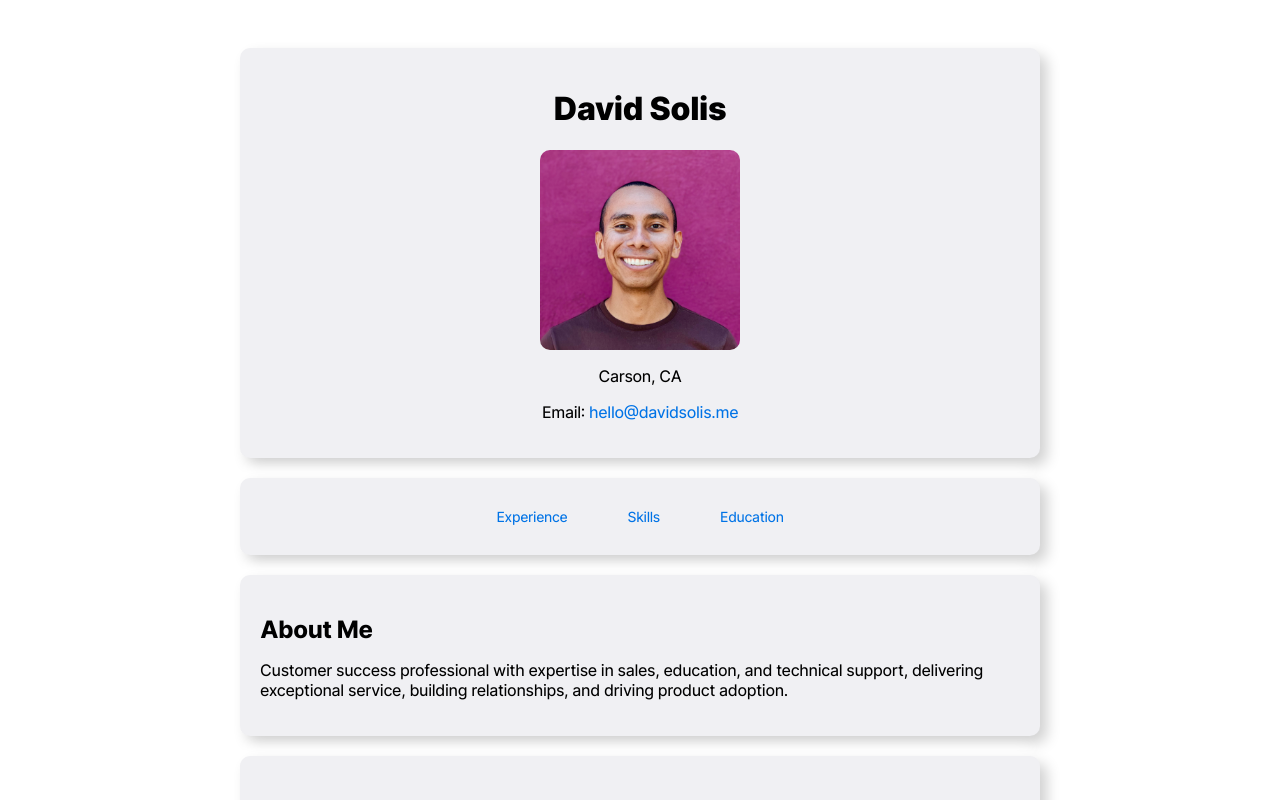
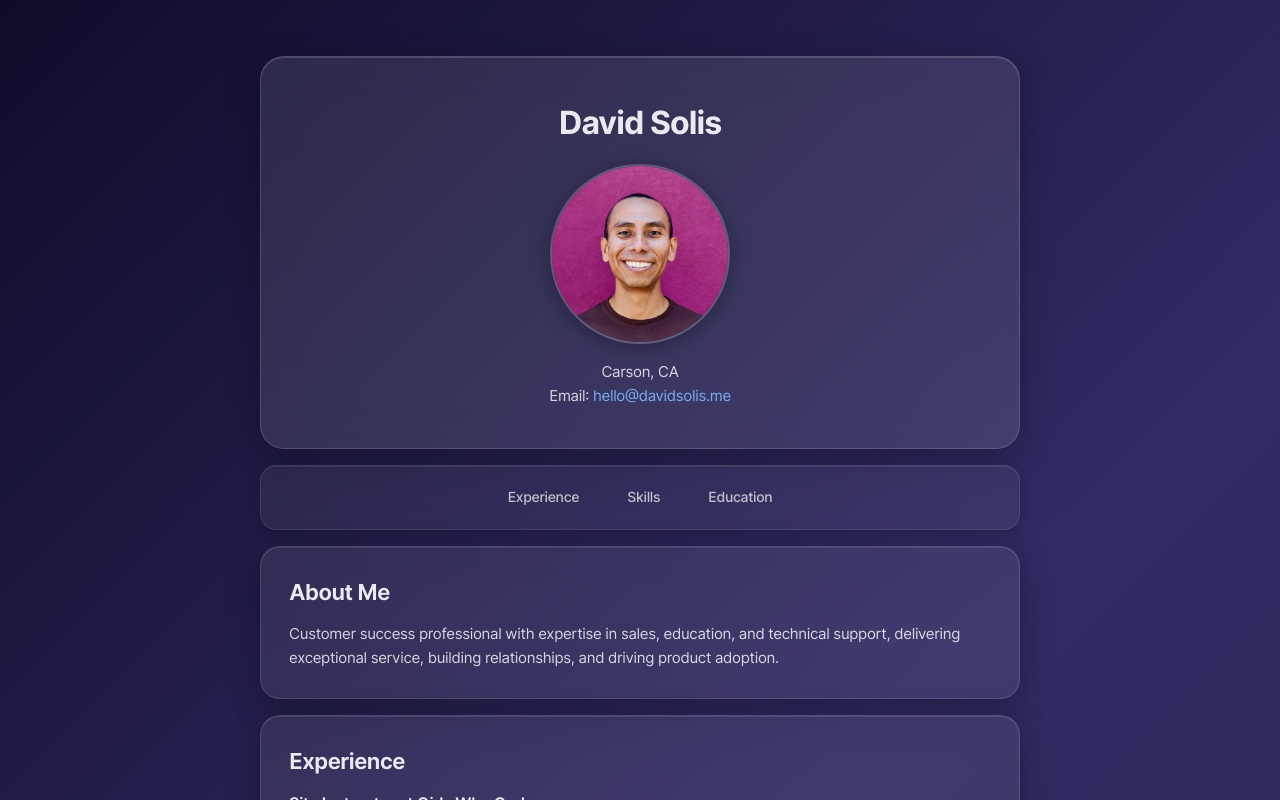
Before and after one commit to soliskit/portfolio, a Next.js app: page / in a window 1280 px wide. Shown: the top 800 px of the page. Built offline with nearby package versions, Linux system fonts and the light colour scheme.

Commit message:
redesign portfolio with Apple Liquid Glass style
Replace neumorphism design with translucent glass cards, backdrop blur,
and a deep gradient background inspired by Apple's Liquid Glass language.

```diff
--- a/components/Card.module.css
+++ b/components/Card.module.css
@@ -1,7 +1,20 @@
 .card {
-  background: #f0f0f3;
-  border-radius: 10px;
-  box-shadow: 7px 7px 14px #d1d1d1, -7px -7px 14px #ffffff;
-  padding: 20px;
-  margin: 20px 0;
+  background: rgba(255, 255, 255, 0.08);
+  backdrop-filter: blur(16px);
+  -webkit-backdrop-filter: blur(16px);
+  border-radius: 20px;
+  border: 1px solid rgba(255, 255, 255, 0.12);
+  box-shadow:
+    0 8px 32px rgba(0, 0, 0, 0.3),
+    inset 0 1px 0 rgba(255, 255, 255, 0.1);
+  padding: 28px;
+  margin: 16px 0;
+  transition: background 0.3s ease, box-shadow 0.3s ease;
 }
+
+.card:hover {
+  background: rgba(255, 255, 255, 0.1);
+  box-shadow:
+    0 12px 40px rgba(0, 0, 0, 0.35),
+    inset 0 1px 0 rgba(255, 255, 255, 0.15);
+}
--- a/components/Footer.module.css
+++ b/components/Footer.module.css
@@ -1,9 +1,16 @@
 .footer {
-  background: #f0f0f3;
-  border-radius: 10px;
-  box-shadow: 7px 7px 14px #d1d1d1, -7px -7px 14px #ffffff;
+  background: rgba(255, 255, 255, 0.04);
+  backdrop-filter: blur(12px);
+  -webkit-backdrop-filter: blur(12px);
+  border-radius: 16px;
+  border: 1px solid rgba(255, 255, 255, 0.08);
+  box-shadow: 0 4px 16px rgba(0, 0, 0, 0.15);
   padding: 20px;
-  margin: 20px 0;
+  margin: 16px 0;
   text-align: center;
-  margin-bottom: 20px;
 }
+
+.footer p {
+  color: rgba(255, 255, 255, 0.4);
+  font-size: 13px;
+}
--- a/components/Header.module.css
+++ b/components/Header.module.css
@@ -1,17 +1,28 @@
 .header {
-  background: #f0f0f3;
-  border-radius: 10px;
-  box-shadow: 7px 7px 14px #d1d1d1, -7px -7px 14px #ffffff;
-  padding: 20px;
-  margin: 20px 0;
+  background: rgba(255, 255, 255, 0.1);
+  backdrop-filter: blur(20px);
+  -webkit-backdrop-filter: blur(20px);
+  border-radius: 24px;
+  border: 1px solid rgba(255, 255, 255, 0.15);
+  box-shadow:
+    0 8px 32px rgba(0, 0, 0, 0.3),
+    inset 0 1px 0 rgba(255, 255, 255, 0.15);
+  padding: 40px 28px;
+  margin: 16px 0;
   text-align: center;
-  margin-bottom: 20px;
+  transition: background 0.3s ease;
+}
+
+.header:hover {
+  background: rgba(255, 255, 255, 0.12);
 }
 
 .profilePhoto {
-  width: 200px;
-  height: 200px;
-  border-radius: 10px;
+  width: 180px;
+  height: 180px;
+  border-radius: 50%;
   display: block;
-  margin: 10px auto;
+  margin: 16px auto;
+  border: 2px solid rgba(255, 255, 255, 0.2);
+  box-shadow: 0 4px 20px rgba(0, 0, 0, 0.3);
 }
--- a/components/Nav.js
+++ b/components/Nav.js
@@ -3,9 +3,9 @@ import styles from './Nav.module.css';
 export default function Nav() {
   return (
 	<nav className={styles.nav}>
-	  <a href="#experience">Experience</a>
-	  <a href="#skills">Skills</a>
-	  <a href="#education">Education</a>
+	  <a href="#experience" className={styles.link}>Experience</a>
+	  <a href="#skills" className={styles.link}>Skills</a>
+	  <a href="#education" className={styles.link}>Education</a>
 	</nav>
   );
 }
--- a/components/Nav.module.css
+++ b/components/Nav.module.css
@@ -1,16 +1,31 @@
 .nav {
-  background: #f0f0f3;
-  border-radius: 10px;
-  box-shadow: 7px 7px 14px #d1d1d1, -7px -7px 14px #ffffff;
-  padding: 20px;
-  margin: 20px 0;
+  background: rgba(255, 255, 255, 0.06);
+  backdrop-filter: blur(16px);
+  -webkit-backdrop-filter: blur(16px);
+  border-radius: 16px;
+  border: 1px solid rgba(255, 255, 255, 0.1);
+  box-shadow:
+    0 4px 16px rgba(0, 0, 0, 0.2),
+    inset 0 1px 0 rgba(255, 255, 255, 0.08);
+  padding: 12px 20px;
+  margin: 16px 0;
   text-align: center;
-  margin-bottom: 20px;
+  display: flex;
+  justify-content: center;
+  gap: 8px;
 }
 
-.nav a {
-  padding: 10px 20px;
-  margin: 0 10px;
+.link {
+  padding: 8px 20px;
   font-size: 14px;
-  display: inline-block;
+  font-variation-settings: 'wght' 500;
+  color: rgba(255, 255, 255, 0.7);
+  border-radius: 10px;
+  transition: background 0.2s ease, color 0.2s ease;
 }
+
+.link:hover {
+  background: rgba(255, 255, 255, 0.1);
+  color: rgba(255, 255, 255, 0.95);
+  text-decoration: none;
+}
--- a/pages/index.module.css
+++ b/pages/index.module.css
@@ -1,5 +1,5 @@
 .container {
   max-width: 800px;
   margin: 0 auto;
-  padding: 20px;
+  padding: 40px 20px;
 }
--- a/styles/globals.css
+++ b/styles/globals.css
@@ -14,51 +14,59 @@
   font-named-instance: 'Italic';
 }
 
+*,
+*::before,
+*::after {
+  box-sizing: border-box;
+  margin: 0;
+  padding: 0;
+}
+
 body {
   font-family: 'Inter var', system-ui, -apple-system, BlinkMacSystemFont, 'Segoe UI', Roboto, 'Helvetica Neue', Arial, 'Noto Sans', sans-serif, 'Apple Color Emoji', 'Segoe UI Emoji', 'Segoe UI Symbol', 'Noto Color Emoji';
-  -webkit-font-smoothing: subpixel-antialiased;
+  -webkit-font-smoothing: antialiased;
+  -moz-osx-font-smoothing: grayscale;
   font-feature-settings: 'case' 1, 'cpsp' 1, 'dlig' 1, 'cv01' 1, 'cv02', 'cv03' 1, 'cv04' 1;
-  font-variation-settings: 'wght' 450;
+  font-variation-settings: 'wght' 400;
   font-variant: common-ligatures contextual;
+  letter-spacing: -0.02em;
+  min-height: 100vh;
+  background: linear-gradient(135deg, #0f0c29 0%, #302b63 40%, #24243e 100%);
+  color: rgba(255, 255, 255, 0.9);
+  line-height: 1.6;
+}
+
+b, strong, h3, h4, h5, h6 {
+  font-variation-settings: 'wght' 600;
+}
+
+h1 {
+  font-variation-settings: 'wght' 700;
+  font-size: 32px;
+  letter-spacing: -0.03em;
+}
+
+h2 {
+  font-variation-settings: 'wght' 650;
+  font-size: 22px;
+  margin-bottom: 12px;
   letter-spacing: -0.02em;
 }
 
-b, strong, h3, h4, h5, h6 {
-  font-variation-settings: 'wght' 650;
-}
-
-h1 {
-  font-variation-settings: 'wght' 850;
-}
-
-h2 {
-  font-variation-settings: 'wght' 750;
-  font-size: 24px;
-  margin-bottom: 10px;
-}
-
-@media screen and (min-device-pixel-ratio: 1.5), screen and (min-resolution: 1.5dppx) {
-  body {
-    -webkit-font-smoothing: antialiased;
-    -moz-osx-font-smoothing: grayscale;
-  }
-}
-
-details summary {
-  cursor: pointer;
-}
-
-img.next-image {
-  margin: 0;
+h3 {
+  font-size: 16px;
+  margin-bottom: 4px;
 }
 
 a {
-  color: #0073e6;
+  color: rgba(120, 180, 255, 0.95);
   text-decoration: none;
+  transition: color 0.2s ease;
 }
 
 a:hover {
-  text-decoration: underline;
+  color: rgba(160, 210, 255, 1);
+  text-decoration: none;
 }
 
 ul {
@@ -67,5 +75,19 @@ ul {
 }
 
 li {
-  margin-bottom: 10px;
+  margin-bottom: 8px;
+  color: rgba(255, 255, 255, 0.75);
+  font-size: 14px;
+  line-height: 1.5;
 }
+
+p {
+  color: rgba(255, 255, 255, 0.8);
+  font-size: 15px;
+  line-height: 1.6;
+}
+
+span {
+  color: rgba(255, 255, 255, 0.5);
+  font-size: 13px;
+}
```
